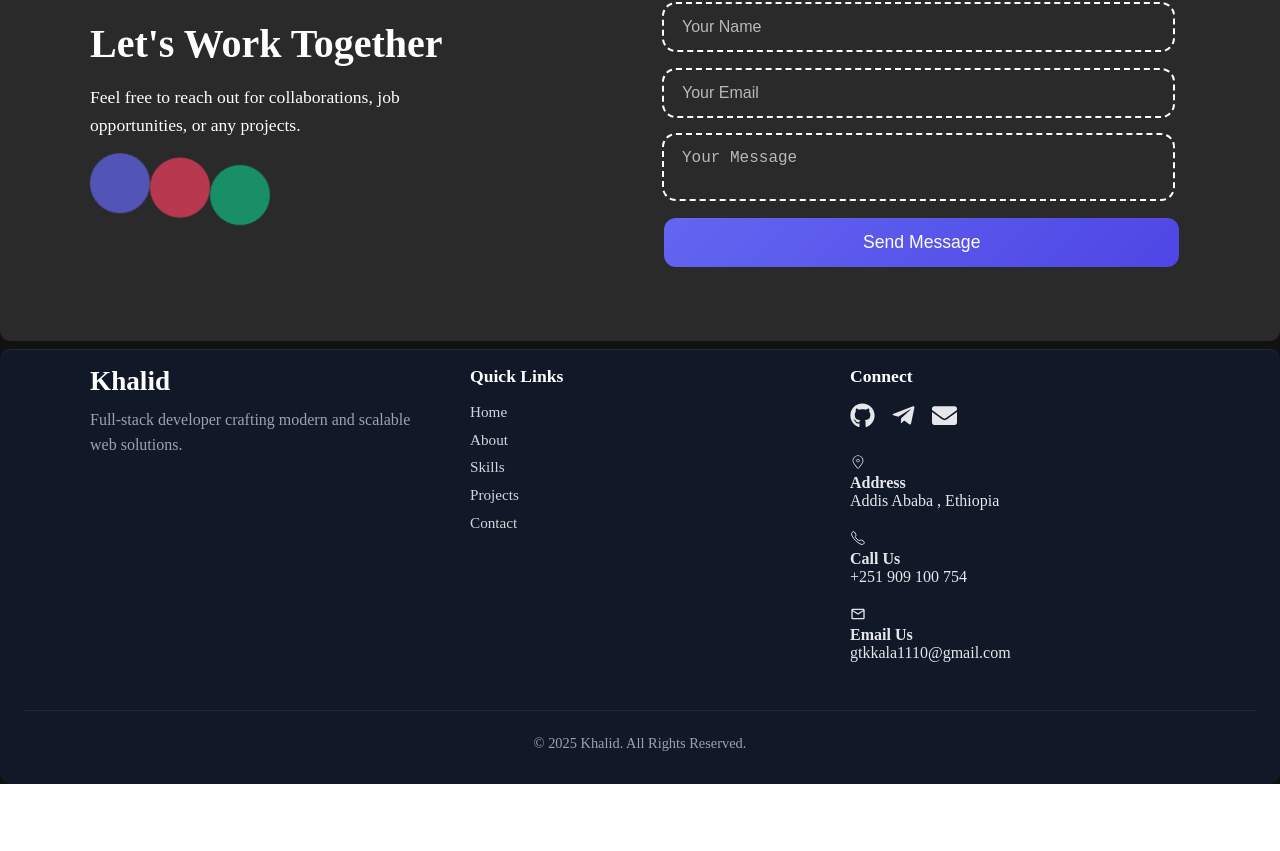
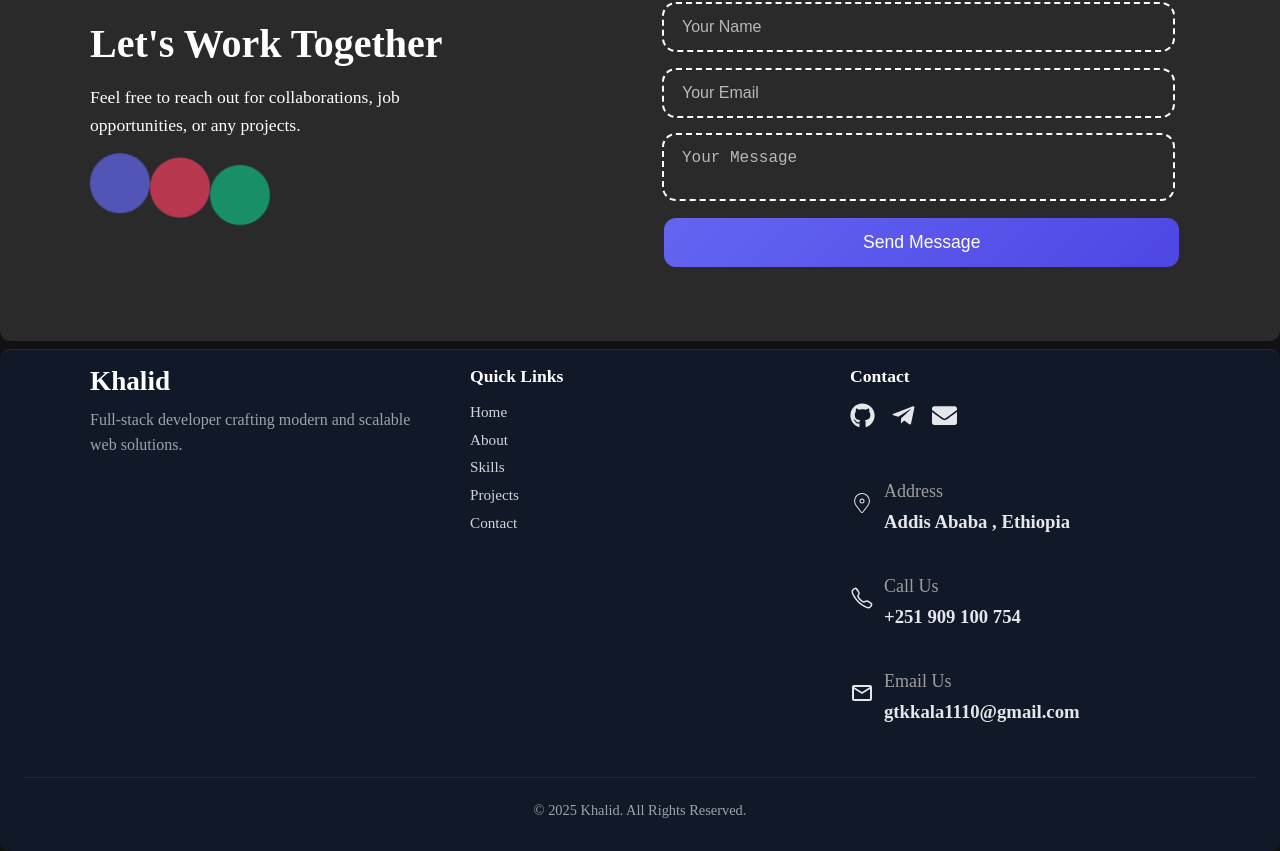
Before and after one commit to GTK-kala/Personal-Portfolio-App, a React (Vite) app in the folder Personal-Portfolio-App/: page / in a window 1280 px wide. Shown: the part 2494-3345 px from the top of the page. Before the commit the page ends 3278 px from the top, so only its background shows below. Built offline with nearby package versions, Linux system fonts and the light colour scheme.

Commit message:
Change in footer section

```diff
--- a/Personal-Portfolio-App/src/components/About/About.css
+++ b/Personal-Portfolio-App/src/components/About/About.css
@@ -284,7 +284,7 @@
 
   .card_night {
     position: relative;
-    left: -15px;
+    left: -17px;
     height: 20%;
     background: transparent;
     flex: 1 1 60px;
--- a/Personal-Portfolio-App/src/components/Contact/Contact.css
+++ b/Personal-Portfolio-App/src/components/Contact/Contact.css
@@ -249,7 +249,7 @@
     height: 80vh;
   }
   .contact-container {
-    gap: 0rem;
+    gap: 40px;
   }
   .contact-animation {
     position: relative;
--- a/Personal-Portfolio-App/src/components/Footer/Footer.css
+++ b/Personal-Portfolio-App/src/components/Footer/Footer.css
@@ -110,20 +110,52 @@
   padding-top: 1.5rem;
 }
 
-.contact-info{
-  margin-top: 10px;
+.contact-info {
+  margin-top: 30px;
   display: flex;
   flex-direction: column;
-  gap: 20px;
+  gap: 30px;
 }
-
+.info-address {
+  display: flex;
+  align-items: center;
+  gap: 10px;
+}
+.icon {
+  font-size: x-large;
+  cursor: pointer;
+  transition: all 0.4s ease-in-out;
+}
+.icon:hover {
+  transform: scale(1.4);
+}
+.info1 {
+  font-size: large;
+  font-weight: 100;
+  color: #9e9e9e;
+  position: relative;
+  bottom: -7px;
+}
+.info2 {
+  position: relative;
+  top: -6px;
+}
 /* responsive */
+@media (max-width: 900px) {
+.second{
+  display: none;
+}
+  .footer-socials {
+    display: none;
+  }
+  .contact-info {
+    position: relative;
+    top: -10px;
+    margin-top: 0px;
+  }
+}
 @media (max-width: 500px) {
   .footer-title {
     font-size: 1.4rem;
   }
-
-  .footer-socials a {
-    font-size: 1.3rem;
-  }
 }
--- a/Personal-Portfolio-App/src/components/Footer/Footer.jsx
+++ b/Personal-Portfolio-App/src/components/Footer/Footer.jsx
@@ -15,7 +15,7 @@ const Footer = () => {
           </p>
         </div>
 
-        <div className="footer-section">
+        <div className="footer-section second">
           <h4 className="footer-subtitle">Quick Links</h4>
           <ul>
             <li>
@@ -37,7 +37,7 @@ const Footer = () => {
         </div>
 
         <div className="footer-section">
-          <h4 className="footer-subtitle">Connect</h4>
+          <h4 className="footer-subtitle">Contact</h4>
           <div className="footer-socials">
             <a href="https://github.com/GTK-kala" target="_blank">
               <FaGithub size={25} />
@@ -54,29 +54,29 @@ const Footer = () => {
               <span className="icon">
                 <CiLocationOn />
               </span>
-              <p>
-                <strong>Address</strong> <br />
-                <span>Addis Ababa , Ethiopia</span>
-              </p>
+              <h3 className="contact-name">
+                <p className="info1">Address</p> <br />
+                <p className="info2">Addis Ababa , Ethiopia</p>
+              </h3>
             </div>
 
             <div className="info-address">
               <span className="icon">
                 <IoCallOutline />
               </span>
-              <p>
-                <strong>Call Us</strong> <br />
-                <span>+251 909 100 754</span>
-              </p>
+              <h3 className="contact-name">
+                <p className="info1">Call Us</p> <br />
+                <p className="info2">+251 909 100 754</p>
+              </h3>
             </div>
             <div className="info-address">
               <span className="icon">
                 <MdOutlineMail />
               </span>
-              <p>
-                <strong>Email Us</strong> <br />
-                <span>gtkkala1110@gmail.com</span>
-              </p>
+              <h3 className="contact-name">
+                <p className="info1">Email Us</p> <br />
+                <p className="info2">gtkkala1110@gmail.com</p>
+              </h3>
             </div>
           </div>
         </div>
```
